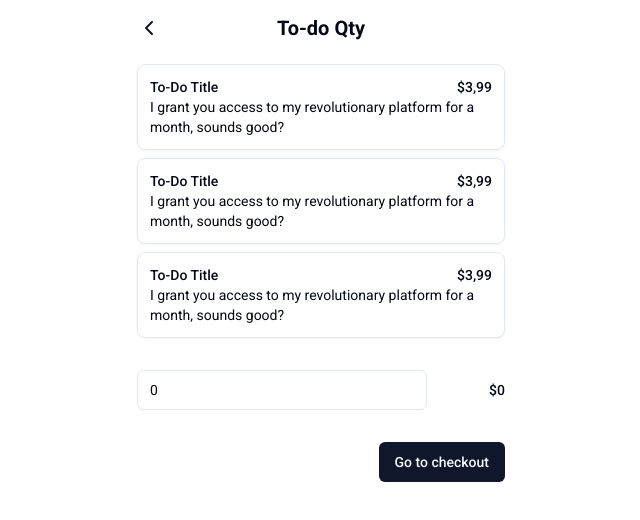
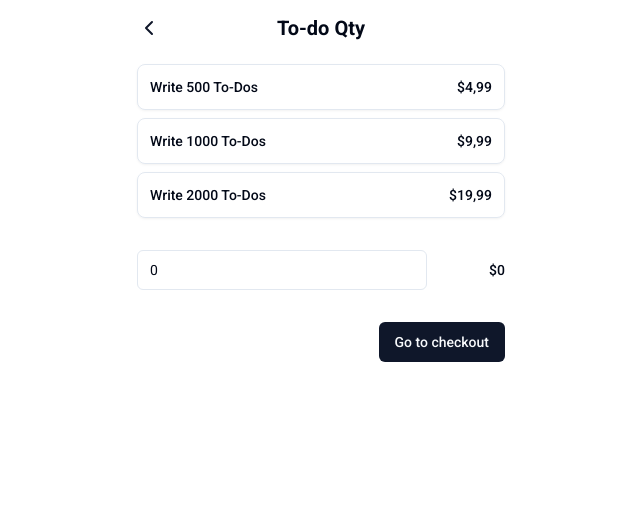
Before and after one commit to BastidaNicolas/todo-plus, a Next.js app: page /subscription/1/buy-todos in a window 1280 px wide. Shown: the top 520 px of the page, without its empty margins (319-959 px from the left). Built offline with nearby package versions, Linux system fonts and the light colour scheme.

Commit message:
UI: product card finished

```diff
--- a/app/subscription/[productCode]/buy-todos/page.tsx
+++ b/app/subscription/[productCode]/buy-todos/page.tsx
@@ -20,9 +20,9 @@ export default function Page() {
       <main >
         <Header/>
         <div className="max-w-sm m-auto flex flex-col items-end gap-2 px-2 pt-2">
-          <ProductCard code={100} selected={qty} onClick={handleSelect}/>
-          <ProductCard code={200} selected={qty} onClick={handleSelect}/>
-          <ProductCard code={300} selected={qty} onClick={handleSelect}/>
+          <ProductCard title="Write 500 To-Dos" price={"4,99"} code={500} selected={qty} onClick={handleSelect}/>
+          <ProductCard title="Write 1000 To-Dos" price={"9,99"} code={1000} selected={qty} onClick={handleSelect}/>
+          <ProductCard title="Write 2000 To-Dos" price={"19,99"} code={2000} selected={qty} onClick={handleSelect}/>
           <div className="flex gap-4 items-center w-full py-6" >
             <Input placeholder="Add custom amount" type="number" onChange={(e) => handleSelect(Number(e.target.value))} value={qty}/>
             <small className="w-20 font-medium text-sm text-right" >$0</small>
--- a/app/subscription/page.tsx
+++ b/app/subscription/page.tsx
@@ -16,9 +16,9 @@ export default function Page() {
       <main >
         <Header/>
         <div className="max-w-sm m-auto flex flex-col items-end gap-2 px-2 pt-2">
-          <ProductCard code="p543535p" selected={sub} onClick={handleSelect}/>
-          <ProductCard code="l4535l" selected={sub} onClick={handleSelect}/>
-          <ProductCard code="m45325m" selected={sub} onClick={handleSelect}/>
+          <ProductCard title="Subscribe for 1 month" price={"3,99"} description="I grant you access to my revolutionary platform for a month, sounds good? "code="p543535p" selected={sub} onClick={handleSelect}/>
+          <ProductCard title="Subscribe for 4 month" price={"11,99"} description="I grant you access to my revolutionary platform for 4 months, sounds better? " code="l4535l" selected={sub} onClick={handleSelect}/>
+          <ProductCard title="Best human in the world" price={"35,99"} description="What about, you get access to my stellar platform for a year. Right? But that’s not all, you can also sync to your google calendar when you create the to-do." code="m45325m" selected={sub} onClick={handleSelect}/>
           <NavBtn route={`/subscription/${sub}/buy-todos`} text="Continue" variant="default" />
         </div>
       </main>
--- a/components/cards/productCard.tsx
+++ b/components/cards/productCard.tsx
@@ -1,17 +1,17 @@
 "use client"
 import { useRouter, useSearchParams } from 'next/navigation';
 
-export default function ProductCard({onClick, code, selected}:{onClick:any, code:string|number, selected:string|number}) {
+export default function ProductCard({title, price, description, code, onClick, selected}:{title:string,price:number|string, description?:string,  onClick:any, code:string|number, selected:string|number}) {
 
     const sParam = useSearchParams();
 
     return (
-        <div className={`select-none p-3 rounded-lg bg-white cursor-pointer drop-shadow-sm transition-all duration-200 border hover:border-black hover:drop-shadow-md ${selected === code && "border-black"}`} onClick={() => onClick(code)}>
+        <div className={`w-full select-none p-3 rounded-lg bg-white cursor-pointer drop-shadow-sm transition-all duration-200 border hover:border-black hover:drop-shadow-md ${selected === code && "border-black"}`} onClick={() => onClick(code)}>
             <div className='flex justify-between'>
-              <small className="text-sm font-medium capitalize" >To-Do title</small>
-              <small className="text-sm font-medium text-right">$3,99</small>
+              <small className="text-sm font-medium capitalize" >{title}</small>
+              <small className="text-sm font-medium text-right">${price}</small>
             </div>
-            <p className="text-sm" >I grant you access to my revolutionary platform for a month, sounds good?</p>
+            <p className="text-sm" >{description}</p>
         </div>
     );
   }
```
